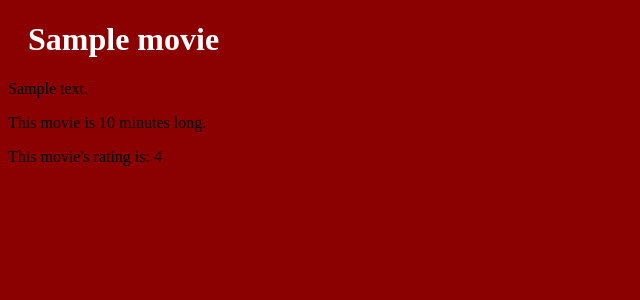
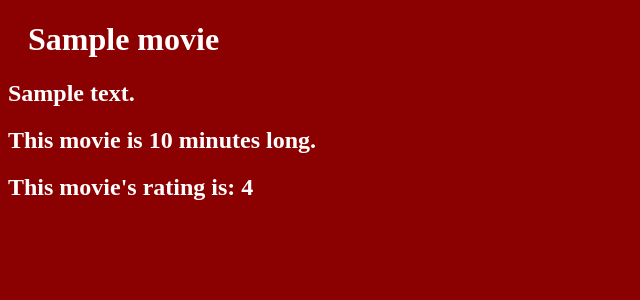
Before and after one commit to shaza13/moodflix, a Python web app: template templates/result.html in a window 1280 px wide. Shown: the top 300 px of the page, without its empty margins (0-640 px from the left). Run offline with Jinja, Linux system fonts and the light colour scheme; the template is opened without the code that fills it: most values are stand-ins (such as "Sample title", 1, 10 or a date in 2020).

Commit message:
Styling update

```diff
--- a/styles/style.css
+++ b/styles/style.css
@@ -5,6 +5,10 @@ body {
 h1 {
     color: white;
     margin-left: 20px;
+
+}
+h2{
+  color: white;
 
 }
 .center {
--- a/templates/result.html
+++ b/templates/result.html
@@ -2,14 +2,15 @@
 <html>
 <head>
   <link rel="stylesheet" type="text/css" href="../styles/style.css">
+
 </head>
 <body>
   <div id="firstmovie">
     {% for movie in movies %}
       <h1>{{movie.title}}</h1>
-      <p>{{movie.description}}</p>
-      <p>This movie is {{movie.duration}} minutes long.</p>
-      <p>This movie's rating is: {{movie.rating}}</p>
+      <h2>{{movie.description}}</h2>
+      <h2>This movie is {{movie.duration}} minutes long.</h2>
+      <h2>This movie's rating is: {{movie.rating}}</h2>
     {% endfor %}
   </div>
 </body>
```
